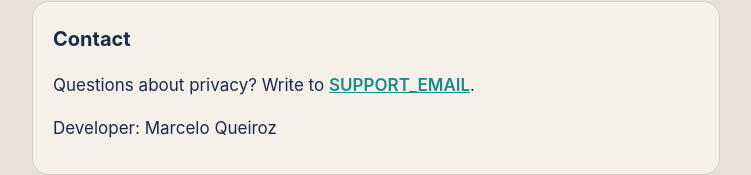
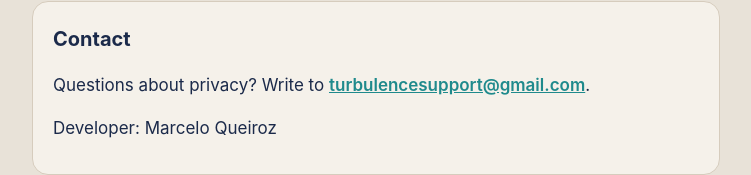
Before and after one commit to marceloqueiroz/turbulence-support, a plain HTML site: page privacy.html in a window 1280 px wide. Shown: the part 1172-1347 px from the top of the page, without its empty margins (264-1015 px from the left). Drawn offline with Linux system fonts and the light colour scheme.

Commit message:
Support email: turbulencesupport@gmail.com
Co-Authored-By: Claude Opus 5.5 <noreply@anthropic.com>

```diff
--- a/privacy.html
+++ b/privacy.html
@@ -45,7 +45,7 @@
 
   <section>
     <h2>Contact</h2>
-    <p>Questions about privacy? Write to <a href="mailto:SUPPORT_EMAIL">SUPPORT_EMAIL</a>.</p>
+    <p>Questions about privacy? Write to <a href="mailto:turbulencesupport@gmail.com">turbulencesupport@gmail.com</a>.</p>
     <p>Developer: Marcelo Queiroz</p>
   </section>
 
```
Also changed, not shown: index.html (+1 -1 lines).
